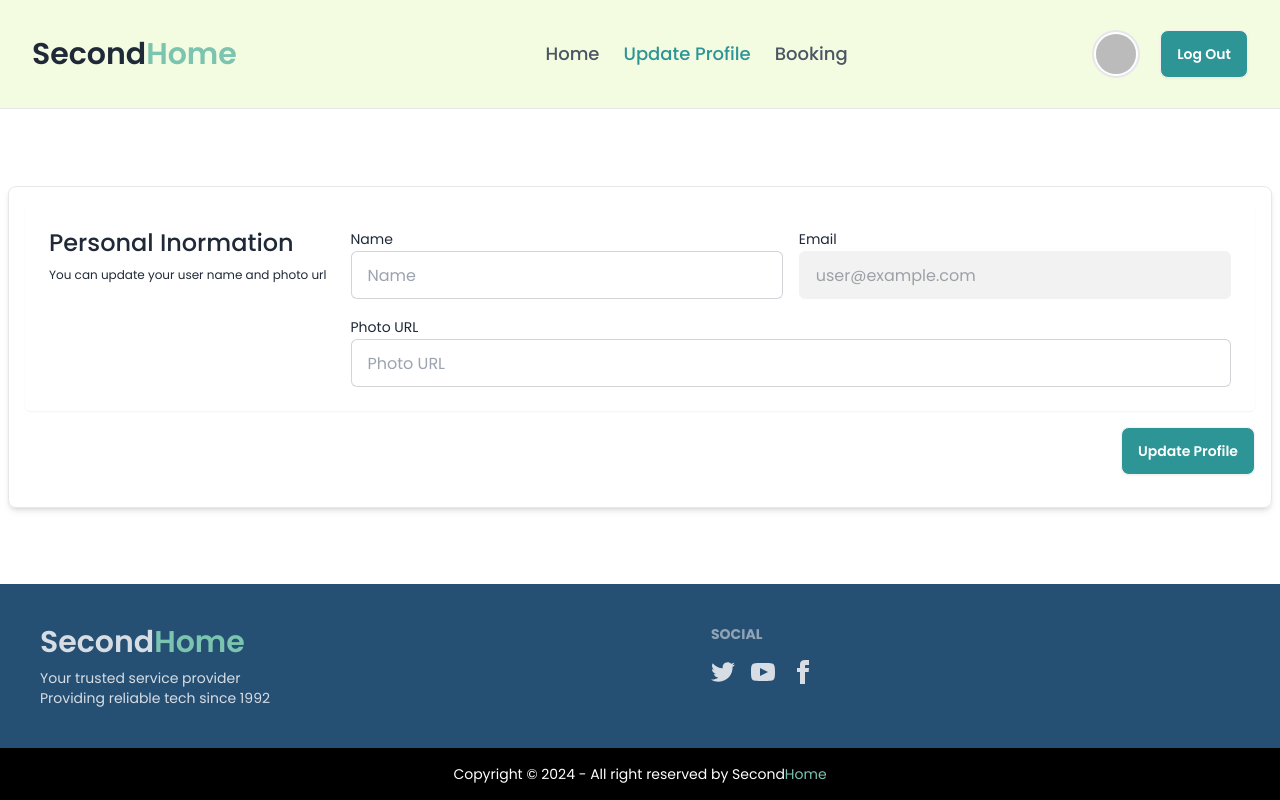
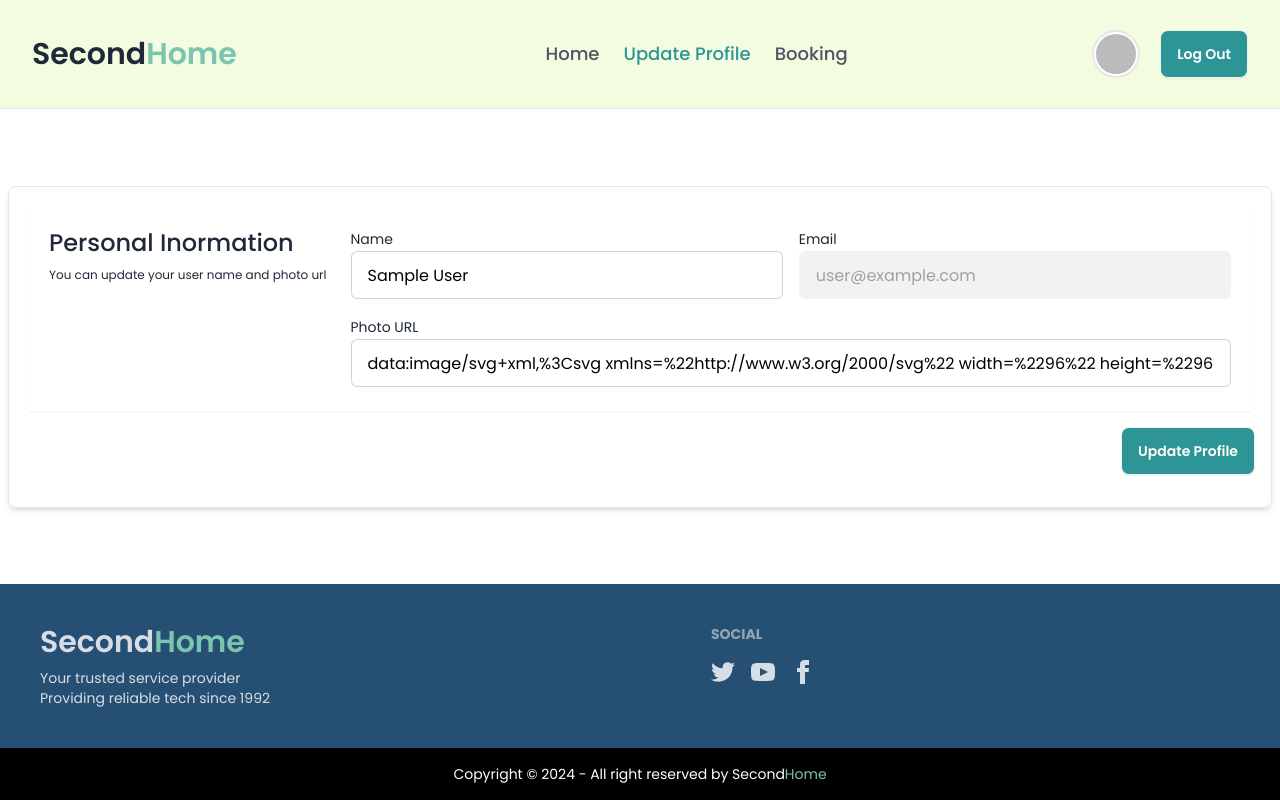
Before and after one commit to fayshal-bin-amir-002/assignment-9-second-home, a React (Vite) app: page /update-profile in a window 1280 px wide. Built offline with nearby package versions, Linux system fonts and the light colour scheme; no server answers; sample sign-in values are in the browser's storage.

Commit message:
updated profile update

```diff
--- a/src/pages/Login.jsx
+++ b/src/pages/Login.jsx
@@ -35,7 +35,7 @@ const Login = () => {
 
     const handleGoogleSignIn = () => {
         googleSignIn()
-            .then((result) => { console.log(result.user);
+            .then(() => {
                 toast.success('User logged in successfully');
                 { location?.state ? navigate(location.state) : navigate('/') }
             })
@@ -46,7 +46,7 @@ const Login = () => {
 
     const handleGitHubSignIn = () => {
         gitHubSignIn()
-            .then((result) => { console.log(result.user);
+            .then(() => {
                 toast.success('User logged in successfully');
                 { location?.state ? navigate(location.state) : navigate('/') }
             })
--- a/src/pages/UpdatePropfile.jsx
+++ b/src/pages/UpdatePropfile.jsx
@@ -1,4 +1,4 @@
-import { useContext } from "react";
+import { useContext, useEffect, useState } from "react";
 import { Helmet } from "react-helmet-async";
 import { AuthContext } from "../AuthProvider/AuthProvider";
 import { toast } from 'react-toastify';
@@ -8,14 +8,25 @@ const UpdatePropfile = () => {
 
     const { user, updateUserProfile } = useContext(AuthContext);
 
+    const [name, setName] = useState('');
+    const [url, setUrl] = useState('');
+
     const navigate = useNavigate();
 
-    const email = user?.email || '';
+
+    const userEmail = user?.email || '';
+
+    useEffect(() => {
+        const userUrl = user?.photoURL || '';
+        const userName = user?.displayName || '';
+        setName(userName);
+        setUrl(userUrl);
+    }, [])
 
     const handleUpdate = (e) => {
         e.preventDefault();
 
-        if(e.target.name.value === '' && e.target.photo.value === '') {
+        if (e.target.name.value === '' && e.target.photo.value === '') {
             return toast.error("Fill the input!");
         }
 
@@ -49,15 +60,15 @@ const UpdatePropfile = () => {
                         <div className="grid grid-cols-6 gap-4 col-span-full lg:col-span-3">
                             <div className="col-span-full sm:col-span-3">
                                 <label className="text-sm">Name</label>
-                                <input name="name" type="text" placeholder="Name" className="w-full input text-black input-bordered rounded-md focus:ring focus:ring-opacity-75 focus:dark:ring-violet-600 dark:border-gray-300" />
+                                <input name="name" value={name} onChange={(e) => setName(e.target.value)} type="text" placeholder="Name" className="w-full input text-black input-bordered rounded-md focus:ring focus:ring-opacity-75 focus:dark:ring-violet-600 dark:border-gray-300" />
                             </div>
                             <div className="col-span-full sm:col-span-3">
                                 <label className="text-sm">Email</label>
-                                <input type="email" defaultValue={email} placeholder="Email" className="input input-bordered w-full rounded-md focus:ring focus:ring-opacity-75 dark:text-gray-50 focus:dark:ring-violet-600 dark:border-gray-300" disabled />
+                                <input type="email" defaultValue={userEmail} placeholder="Email" className="input input-bordered w-full rounded-md focus:ring focus:ring-opacity-75 dark:text-gray-50 focus:dark:ring-violet-600 dark:border-gray-300" disabled />
                             </div>
                             <div className="col-span-full">
                                 <label className="text-sm">Photo URL</label>
-                                <input type="text" name="photo" placeholder="Photo URL" className="input input-bordered w-full text-black rounded-md focus:ring focus:ring-opacity-75 focus:dark:ring-violet-600 dark:border-gray-300" />
+                                <input type="text" value={url} onChange={(e) => setUrl(e.target.value)} name="photo" placeholder="Photo URL" className="input input-bordered w-full text-black rounded-md focus:ring focus:ring-opacity-75 focus:dark:ring-violet-600 dark:border-gray-300" />
                             </div>
 
                         </div>
```
